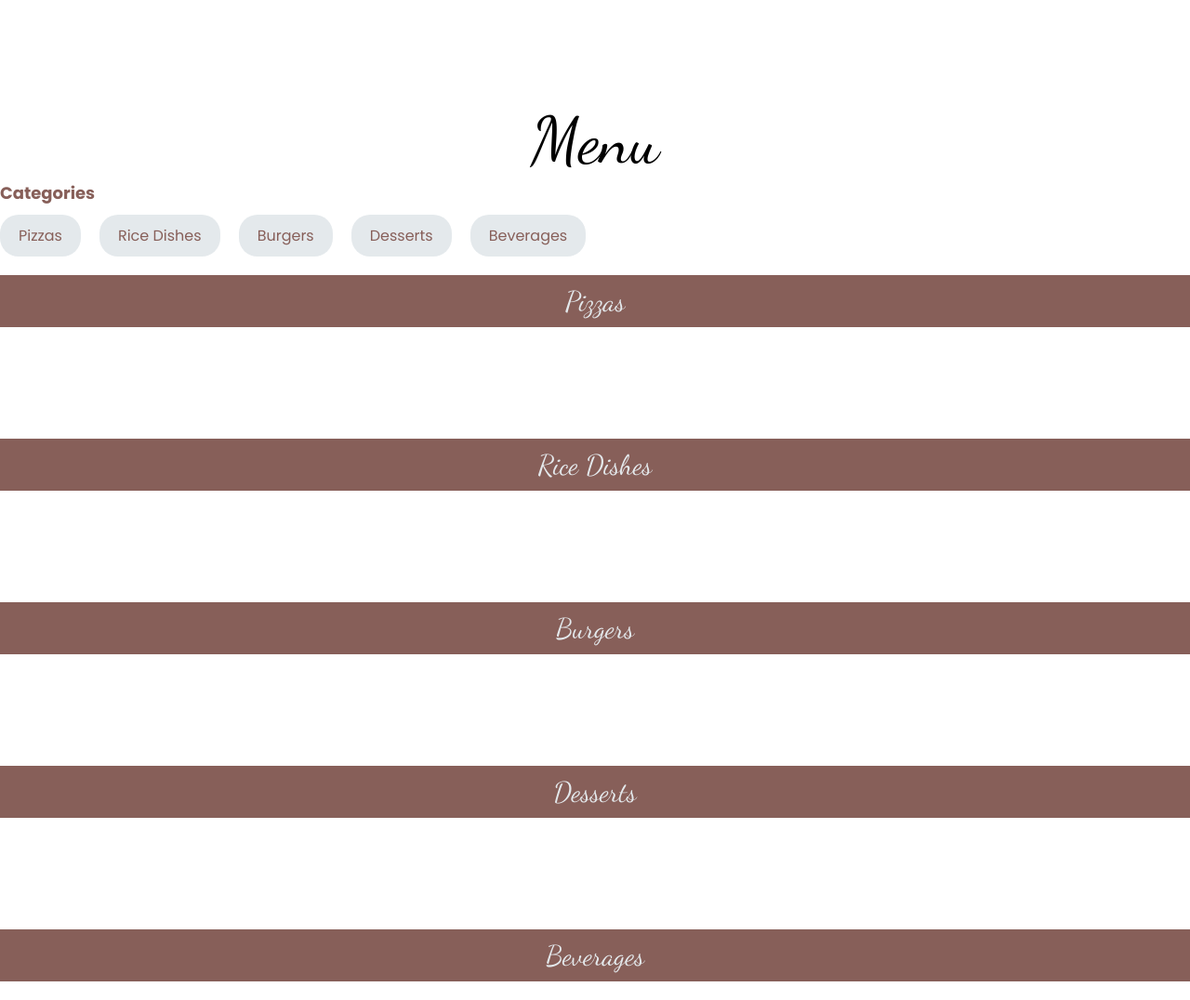
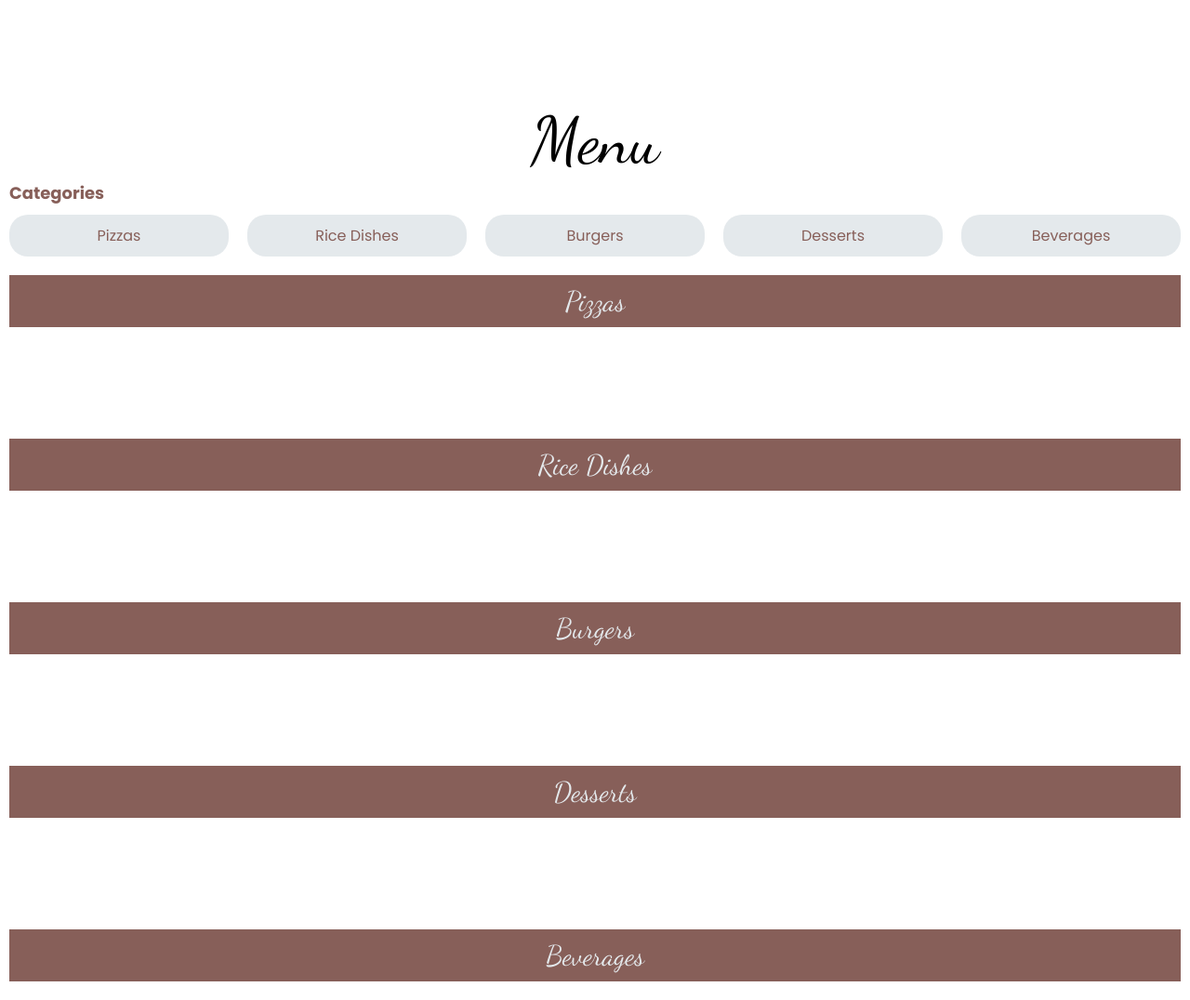
Before and after one commit to harshawije-dev/Signature-Cuisine---Web-App, a PHP site: page /menu.php in a window 1280 px wide. Shown: the whole page at 93% size. Run offline with PHP 8.4, Linux system fonts and the light colour scheme; data that the repository does not hold is empty.

Commit message:
Responsive menu

```diff
--- a/Styles/menu.css
+++ b/Styles/menu.css
@@ -21,6 +21,7 @@ main {
 .menu-container {
   max-width: 1280px;
   margin: 0 auto;
+  padding: 0 10px;
 }
 
 .categories-title {
@@ -31,7 +32,8 @@ main {
 
 .menu-categories {
   margin-top: 10px;
-  display: flex;
+  display: grid;
+  grid-template-columns: 1fr 1fr 1fr 1fr 1fr;
   gap: 20px;
 }
 
@@ -42,6 +44,7 @@ main {
   padding: 10px 20px;
   border-radius: 20px;
   transition: all 250ms;
+  text-align: center;
 }
 
 .menu-categories a:hover {
@@ -142,3 +145,32 @@ main {
 .category-gap {
   margin-top: 100px;
 }
+
+@media (max-width: 1320px) {
+  .item-list {
+    grid-template-columns: 300px 300px 300px;
+    justify-content: center;
+    gap: 30px;
+  }
+}
+
+@media (max-width: 1000px) {
+  .item-list {
+    grid-template-columns: 300px 300px;
+    justify-content: center;
+    gap: 30px;
+  }
+}
+
+@media (max-width: 780px) {
+  .item-list {
+    grid-template-columns: 300px ;
+    justify-content: center;
+    gap: 30px;
+  }
+
+  .menu-categories{
+    grid-template-columns: 1fr 1fr 1fr;
+  }
+
+}
```
